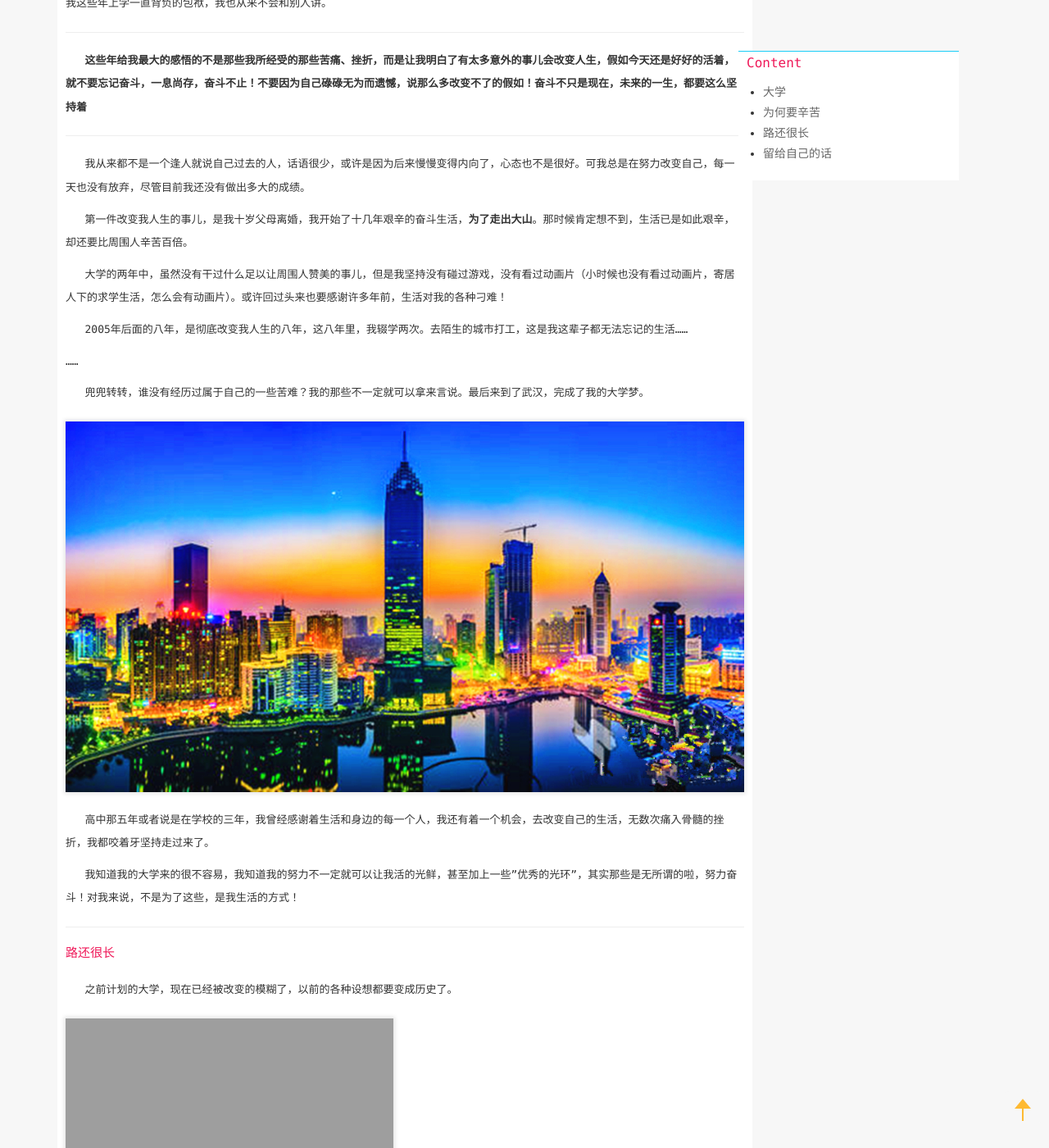
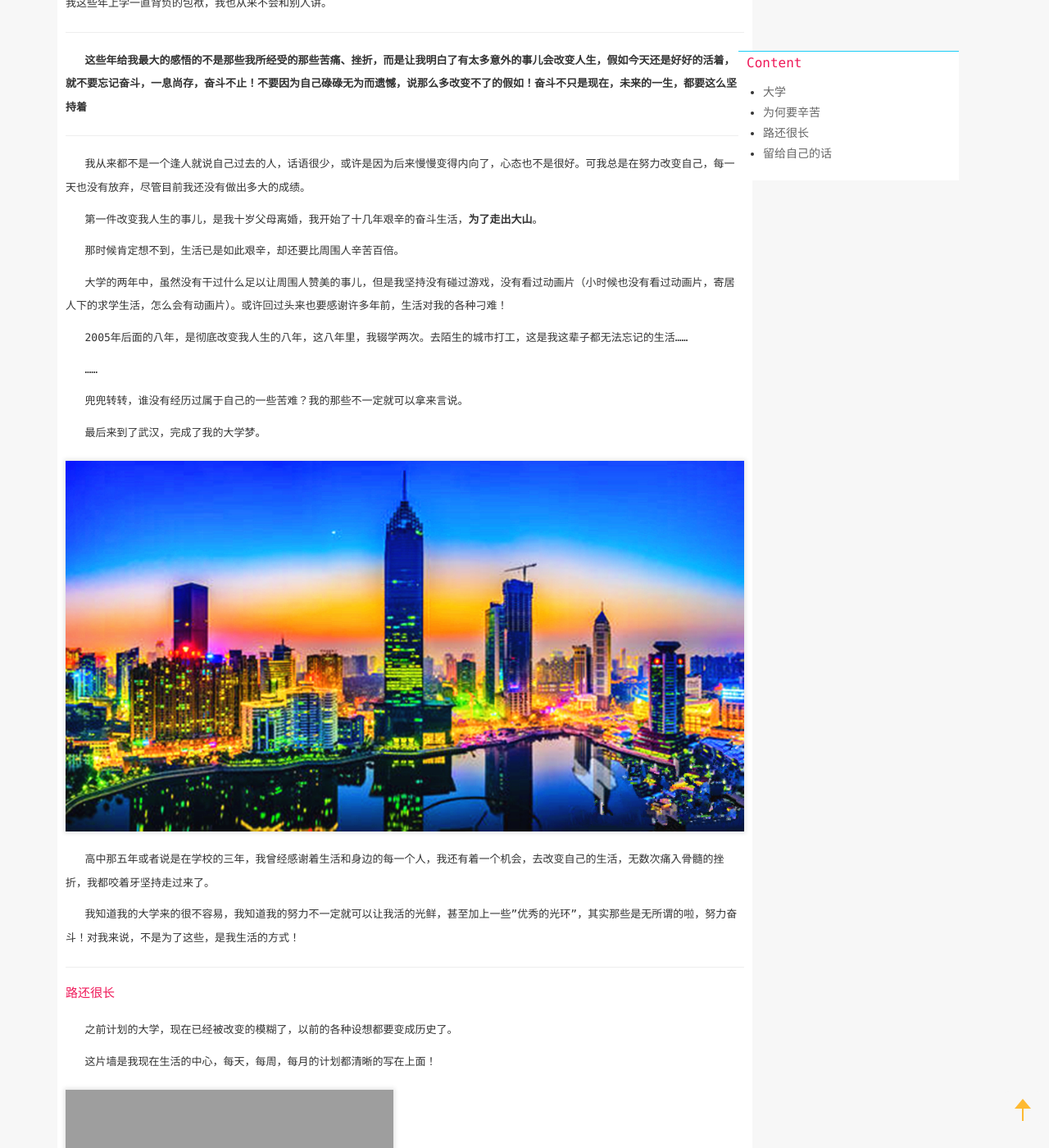
Before and after one commit to LittlewhiteChen/LittlewhiteChen.github.io, a Jekyll site: the page built from _posts/2015-09-22-你为何要如此辛苦，用不着那么着急.md, in a window 1280 px wide and 1400 px high, scrolled down 2438 px. Shown: the whole window at 82% size. Built offline with Jekyll 4.4.1, drawn with Linux system fonts in a browser that asks for light colours; nearby versions of some CDN libraries; comment, search, counter and statistics services are not loaded; a style sheet for code colours, icons or effects is not loaded; some of the changed lines change nothing that is shown; some of the changed text lies outside the part shown.

Commit message:
Update 2015-09-22-你为何要如此辛苦，用不着那么着急.md

```diff
--- a/_posts/2015-09-22-你为何要如此辛苦，用不着那么着急.md
+++ b/_posts/2015-09-22-你为何要如此辛苦，用不着那么着急.md
@@ -68,16 +68,20 @@ excerpt: 对现在生活的一些感想。
 
 &nbsp;&nbsp;&nbsp;我从来都不是一个逢人就说自己过去的人，话语很少，或许是因为后来慢慢变得内向了，心态也不是很好。可我总是在努力改变自己，每一天也没有放弃，尽管目前我还没有做出多大的成绩。
 
-&nbsp;&nbsp;&nbsp;第一件改变我人生的事儿，是我十岁父母离婚，我开始了十几年艰辛的奋斗生活，**为了走出大山**。那时候肯定想不到，生活已是如此艰辛，却还要比周围人辛苦百倍。
+&nbsp;&nbsp;&nbsp;第一件改变我人生的事儿，是我十岁父母离婚，我开始了十几年艰辛的奋斗生活，**为了走出大山**。
+
+&nbsp;&nbsp;&nbsp;那时候肯定想不到，生活已是如此艰辛，却还要比周围人辛苦百倍。
 
 
 &nbsp;&nbsp;&nbsp;大学的两年中，虽然没有干过什么足以让周围人赞美的事儿，但是我坚持没有碰过游戏，没有看过动画片（小时候也没有看过动画片，寄居人下的求学生活，怎么会有动画片）。或许回过头来也要感谢许多年前，生活对我的各种刁难！
 
 &nbsp;&nbsp;&nbsp;2005年后面的八年，是彻底改变我人生的八年，这八年里，我辍学两次。去陌生的城市打工，这是我这辈子都无法忘记的生活……
 
-……
+&nbsp;&nbsp;&nbsp;……
 
-&nbsp;&nbsp;&nbsp;兜兜转转，谁没有经历过属于自己的一些苦难？我的那些不一定就可以拿来言说。最后来到了武汉，完成了我的大学梦。
+&nbsp;&nbsp;&nbsp;兜兜转转，谁没有经历过属于自己的一些苦难？我的那些不一定就可以拿来言说。
+
+&nbsp;&nbsp;&nbsp;最后来到了武汉，完成了我的大学梦。
 
 ![Alt text](http://littlewhitechen.github.io/img/repo/wuhan.jpg)
 
@@ -94,6 +98,8 @@ excerpt: 对现在生活的一些感想。
 
 &nbsp;&nbsp;&nbsp;之前计划的大学，现在已经被改变的模糊了，以前的各种设想都要变成历史了。
 
+&nbsp;&nbsp;&nbsp;这片墙是我现在生活的中心，每天，每周，每月的计划都清晰的写在上面！
+
 ![Alt text](http://littlewhitechen.github.io/img/repo/wall.jpg)
 
 
@@ -108,6 +114,7 @@ excerpt: 对现在生活的一些感想。
 &nbsp;&nbsp;&nbsp;工程师的活，大概就像练武，同样的武功，不一样的打法，孰能生巧是行业名言，内功深厚的人，自然是招招必胜！
 
 &nbsp;&nbsp;&nbsp;后面的几个月，还可以改变太多，或许是完全不一样的工作。
+
 &nbsp;&nbsp;&nbsp;扎实，坚持，比再多的话语都要有用！
 
 ![Alt text](http://littlewhitechen.github.io/img/repo/desk.PNG)
```
